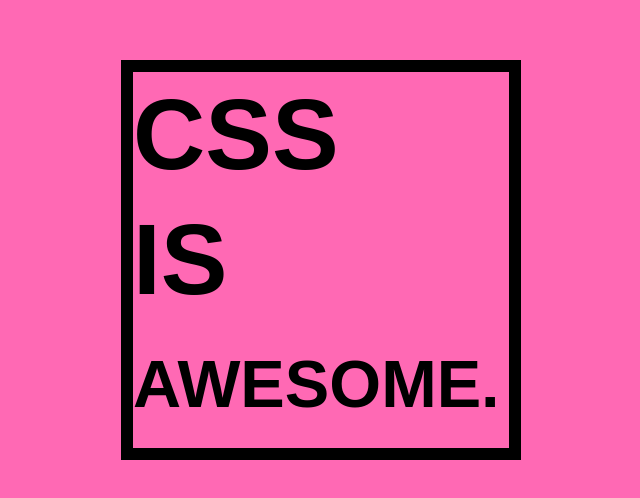
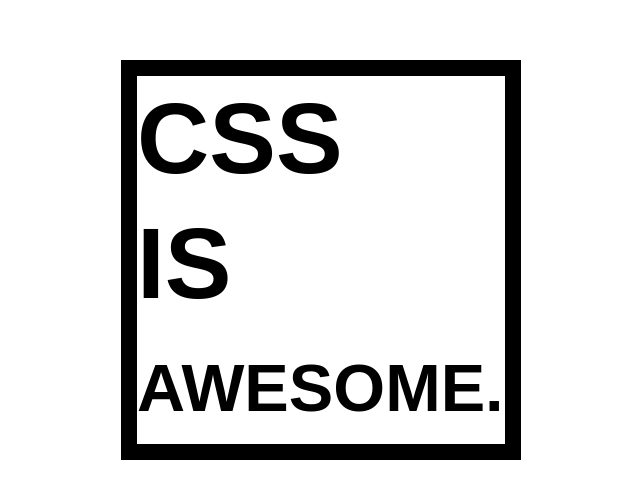
Before and after one commit to Toucaan/toucaan.research, a website: page examples/example2.html in a window 1280 px wide. Shown: the part 140-638 px from the top of the page, without its empty margins (319-959 px from the left). Drawn offline with Linux system fonts and the light colour scheme.

Commit message:
Update example2.

```diff
--- a/examples/css/example2/landscape/landscape.css
+++ b/examples/css/example2/landscape/landscape.css
@@ -1,10 +1,8 @@
-body {
-	background-color: hotpink;
-}
-
 .box {
 	width: 50vh;
 	height: 50vh;
+	border: 2vh solid black;
+
 }
 
 
--- a/examples/css/example2/portrait/portrait.css
+++ b/examples/css/example2/portrait/portrait.css
@@ -1,10 +1,9 @@
-body{
-	background-color: lightsalmon;
-}
 
 .box {
 	width: 50vw;
 	height: 50vw;
+	border: 2vw solid black;
+
 }
 
 
--- a/examples/example2.html
+++ b/examples/example2.html
@@ -9,7 +9,7 @@
 	<meta name="author" content="Marvin Danig">
 
 	<style>
-		/* Critical CSS */
+		/* Only critical CSS below: */
 		@charset "UTF-8";
 
 		@import url('./css/example2/portrait/portrait.css') only screen and (orientation: portrait);
@@ -26,7 +26,7 @@
 			:root {
 				--fs: calc(100vh/100);
 			}
-s		}
+		}
 
 		html {
 
@@ -51,11 +51,12 @@ s		}
 		}
 
 		.box {
-			border: 1vw solid black;
 			text-transform: uppercase;
 			font-family: arial, sans-serif;
 			font-weight:  600;
 		}
+
+
 
 	</style>
 </head>
```
